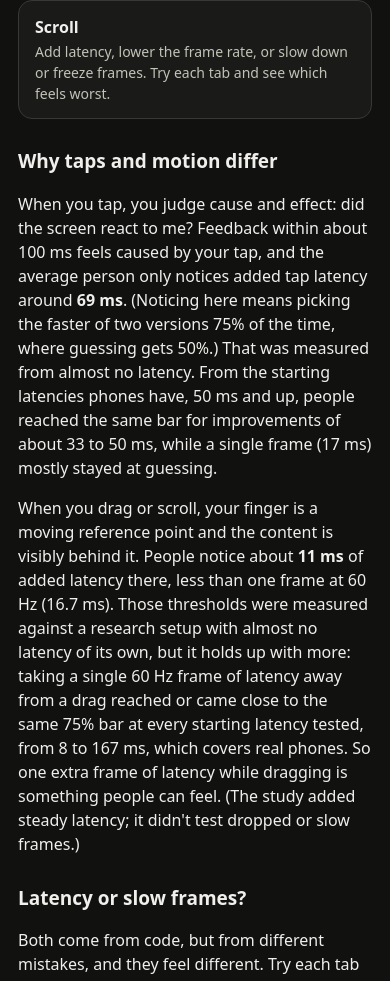
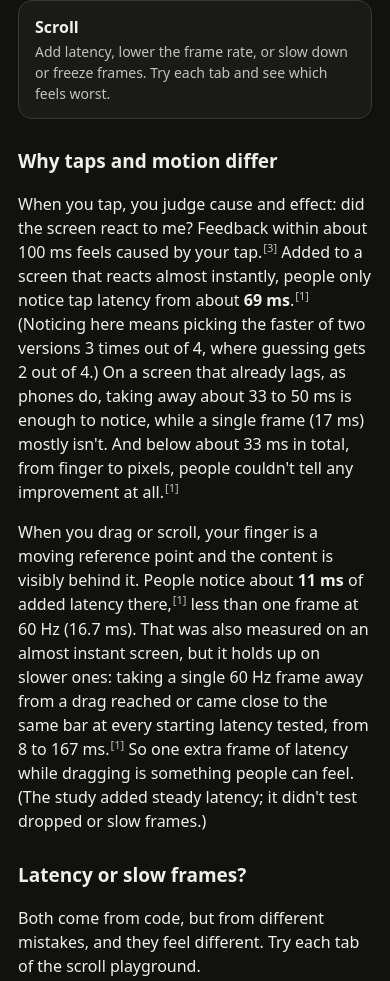
Before and after one commit to pyricau/feel-the-lag, a plain HTML site: page index.html in a window 390 px wide. Shown: the part 855-1836 px from the top of the page. Drawn offline with Linux system fonts and the light colour scheme.

Commit message:
Number the home page's claims and cite where each comes from
The thresholds and phone latencies were stated without saying where
they came from. Mark each with a reference to the numbered source list,
add Dan Luu's measurements behind the phone figure (they are browser
scrolling, 70-90 ms on iPhones and 110-180 ms on Android in 2017, so
the vague "50 to 100+ ms for a tap" was wrong), say that Deber et al.
found no perceptible tap improvement below about 33 ms in total, and
move the uncited links to "Further reading".

Co-Authored-By: Claude Opus 5.5 <noreply@anthropic.com>

```diff
--- a/js/main.js
+++ b/js/main.js
@@ -36,8 +36,8 @@ function renderHome() {
       </div>
 
       <h2>Why taps and motion differ</h2>
-      <p>When you tap, you judge cause and effect: did the screen react to me? Feedback within about 100 ms feels caused by your tap, and the average person only notices added tap latency around <b>69 ms</b>. (Noticing here means picking the faster of two versions 75% of the time, where guessing gets 50%.) That was measured from almost no latency. From the starting latencies phones have, 50 ms and up, people reached the same bar for improvements of about 33 to 50 ms, while a single frame (17 ms) mostly stayed at guessing.</p>
-      <p>When you drag or scroll, your finger is a moving reference point and the content is visibly behind it. People notice about <b>11 ms</b> of added latency there, less than one frame at 60 Hz (16.7 ms). Those thresholds were measured against a research setup with almost no latency of its own, but it holds up with more: taking a single 60 Hz frame of latency away from a drag reached or came close to the same 75% bar at every starting latency tested, from 8 to 167 ms, which covers real phones. So one extra frame of latency while dragging is something people can feel. (The study added steady latency; it didn't test dropped or slow frames.)</p>
+      <p>When you tap, you judge cause and effect: did the screen react to me? Feedback within about 100 ms feels caused by your tap.<sup class="ref">[3]</sup> Added to a screen that reacts almost instantly, people only notice tap latency from about <b>69 ms</b>.<sup class="ref">[1]</sup> (Noticing here means picking the faster of two versions 3 times out of 4, where guessing gets 2 out of 4.) On a screen that already lags, as phones do, taking away about 33 to 50 ms is enough to notice, while a single frame (17 ms) mostly isn't. And below about 33 ms in total, from finger to pixels, people couldn't tell any improvement at all.<sup class="ref">[1]</sup></p>
+      <p>When you drag or scroll, your finger is a moving reference point and the content is visibly behind it. People notice about <b>11 ms</b> of added latency there,<sup class="ref">[1]</sup> less than one frame at 60 Hz (16.7 ms). That was also measured on an almost instant screen, but it holds up on slower ones: taking a single 60 Hz frame away from a drag reached or came close to the same bar at every starting latency tested, from 8 to 167 ms.<sup class="ref">[1]</sup> So one extra frame of latency while dragging is something people can feel. (The study added steady latency; it didn't test dropped or slow frames.)</p>
 
       <h2>Latency or slow frames?</h2>
       <p>Both come from code, but from different mistakes, and they feel different. Try each tab of the scroll playground.</p>
@@ -45,16 +45,20 @@ function renderHome() {
       <p><b>Latency with smooth frames:</b> every frame is on time, but it shows an old touch. Nothing is slow; there are just extra steps between the touch and the frame that uses it, and each one usually costs a whole frame. The touch is handled in a callback posted for later, a state update goes through an async hop (a coroutine or promise that resumes on the next frame) before it's rendered, or the rendering pipeline queued extra frames after falling behind once and never caught up. A profiler shows nothing wrong, which is why this is easy to miss.</p>
 
       <h2>What "+0 ms" means</h2>
-      <p>Every phone already has its own delay between your finger and the pixels: the touch sensor, the OS, the browser, and the display. A web page can't measure that, so everything here is added <i>on top of</i> this phone's own delay. Phones measured with high-speed cameras typically land around 50 to 100+ ms for a tap. Delays are added in whole frames, because the screen can only change once per refresh.</p>
+      <p>Every phone already has its own delay between your finger and the pixels: the touch sensor, the OS, the browser, and the display. A web page can't measure all of it, so everything here is added <i>on top of</i> this phone's own delay. In 2017, Dan Luu filmed phones scrolling a web page and measured 70 to 90 ms from the finger moving to the first change on screen on iPhones, and 110 to 180 ms on Android phones.<sup class="ref">[4]</sup> Delays are added in whole frames, because the screen can only change once per refresh.</p>
       <div class="device-slot"></div>
 
       <h2>Sources</h2>
-      <ul class="sources">
-        <li>Deber, Jota, Forlines, Wigdor. <a href="https://dl.acm.org/doi/10.1145/2702123.2702300">How Much Faster is Fast Enough? User Perception of Latency &amp; Latency Improvements in Direct and Indirect Touch</a>. CHI 2015. 69 ms for taps, 11 ms for drags.</li>
-        <li>Jota, Ng, Dietz, Wigdor. <a href="https://www.tactuallabs.com/papers/howFastIsFastEnoughCHI13.pdf">How Fast is Fast Enough?</a> CHI 2013. The A/B "which was faster" staircase this lab is modeled on.</li>
-        <li>web.dev: <a href="https://web.dev/articles/defining-core-web-vitals-thresholds">How the Core Web Vitals thresholds were defined</a>. Why INP is 200 ms when research says 100 ms.</li>
+      <ol class="sources">
+        <li>Deber, Jota, Forlines, Wigdor. <a href="https://www.tactuallabs.com/papers/howMuchFasterIsFastEnoughCHI15.pdf">How Much Faster is Fast Enough? User Perception of Latency &amp; Latency Improvements in Direct and Indirect Touch</a>. CHI 2015. Thresholds for added latency (69 ms tap, 11 ms drag) and for improvements from starting latencies of 8 to 167 ms.</li>
+        <li>Jota, Ng, Dietz, Wigdor. <a href="https://www.tactuallabs.com/papers/howFastIsFastEnoughCHI13.pdf">How Fast is Fast Enough?</a> CHI 2013. The A/B "which was faster" method this lab is modeled on.</li>
+        <li>web.dev: <a href="https://web.dev/articles/defining-core-web-vitals-thresholds">How the Core Web Vitals thresholds were defined</a>. The research behind 100 ms, and why INP is 200 ms anyway.</li>
+        <li>Dan Luu: <a href="https://danluu.com/input-lag/">Computer latency: 1977-2017</a>. Phones and computers filmed at 240 and 1000 fps.</li>
         <li>Li, Zhu, Qiu, Du, Du. <a href="https://www.tandfonline.com/doi/full/10.1080/0144929X.2025.2462266">Higher refresh rate does not necessarily improve scrolling experience on mobile phones</a>. Behaviour &amp; Information Technology, 2025. 90 and 120 Hz scrolling rated smoother than 60 Hz, little difference between 90 and 120.</li>
         <li>Janzen, Teather. <a href="https://www.csit.carleton.ca/~rteather/pdfs/Frame_Rate_Latency.pdf">Is 60 FPS Better than 30? The Impact of Frame Rate and Latency on Moving Target Selection</a>. CHI 2014 extended abstracts. Mouse, not touch: dropping from 60 to 30 fps hurt more than the latency it adds.</li>
+      </ol>
+      <h2>Further reading</h2>
+      <ul class="sources">
         <li>Ink &amp; Switch: <a href="https://www.inkandswitch.com/slow-software/">Slow Software</a>.</li>
         <li>James Darpinian: <a href="https://james.darpinian.com/blog/latency/">Why Your Input Latency is Bad</a>. Phil Walton: <a href="https://chrome.dev/inp-demo/">INP demo</a>.</li>
       </ul>
--- a/style.css
+++ b/style.css
@@ -153,6 +153,12 @@ h2 {
 
 .sources li {
   margin-bottom: 6px;
+}
+
+.ref {
+  color: var(--muted);
+  font-size: 0.7em;
+  margin-left: 1px;
 }
 
 /* Full-screen experience layout */
```
